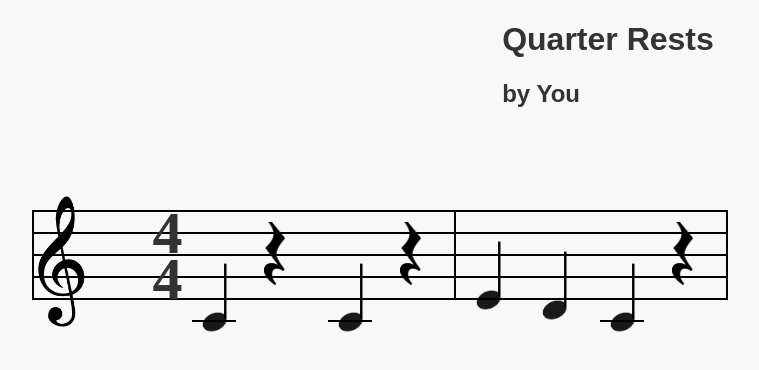
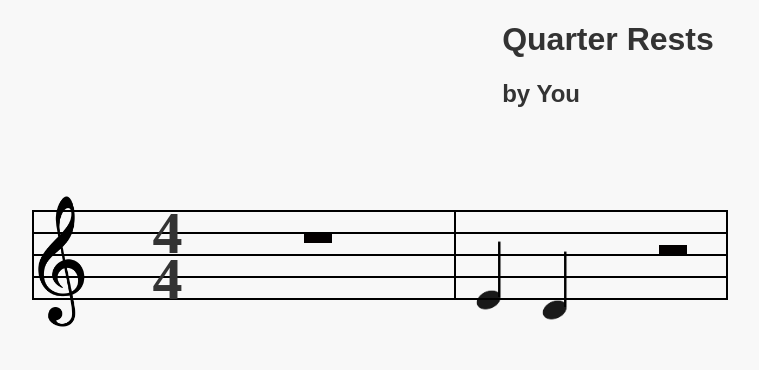
Before and after one commit to rickysoliman/piano-teacher, an Angular app: page / in a window 1280 px wide. Shown: the top 370 px of the page, without its empty margins (32-791 px from the left). Built offline with nearby package versions, Linux system fonts and the light colour scheme.

Commit message:
whole and half rests

```diff
--- a/src/app/app.component.ts
+++ b/src/app/app.component.ts
@@ -1,5 +1,5 @@
 import { Component } from '@angular/core';
-import { maryHadALittleLamb, cMajorScale, greensleeves, twinkleTwinkleLittleStar, wholeNotecMajorScale, songWithQuarterRests } from './song-data';
+import { maryHadALittleLamb, cMajorScale, greensleeves, twinkleTwinkleLittleStar, wholeNotecMajorScale, songWithHalfAndWholeRests } from './song-data';
 
 @Component({
   selector: 'app-root',
@@ -7,5 +7,5 @@ import { maryHadALittleLamb, cMajorScale, greensleeves, twinkleTwinkleLittleStar
   styleUrls: ['./app.component.scss']
 })
 export class AppComponent {
-  song = songWithQuarterRests;
+  song = songWithHalfAndWholeRests;
 }
--- a/src/app/components/measure/measure.component.html
+++ b/src/app/components/measure/measure.component.html
@@ -20,9 +20,9 @@
     <div *ngFor="let rest of restData; let i = index">
       <img
         *ngIf="rest !== null"
-        class="quarter-rest"
-        src="../../../assets/quarter-rest.png"
-        [ngStyle]="{ 'left.%': ((100 / measureData.timeSignature.top) * i) + 5 }"
+        [ngClass]="restClasses[rest]"
+        [src]="restImagePaths[rest]"
+        [ngStyle]="getRestStyles(i)"
       >
     </div>
   </div>
--- a/src/app/components/measure/measure.component.scss
+++ b/src/app/components/measure/measure.component.scss
@@ -41,3 +41,19 @@
   position: absolute;
   bottom: 15px;
 }
+
+.half-rest, .whole-rest {
+  width: 28px;
+  height: 9px;
+  position: absolute;
+}
+
+.half-rest {
+  bottom: 46px;
+  padding-left: 20%;
+}
+
+.whole-rest {
+  bottom: 57px;
+  padding-left: 40%;
+}
--- a/src/app/components/measure/measure.component.ts
+++ b/src/app/components/measure/measure.component.ts
@@ -10,6 +10,16 @@ export class MeasureComponent {
   @Input() measureData!: Measure;
   noteData: any = {};
   restData: any = [];
+  restImagePaths: any = {
+    '1': '../../../assets/quarter-rest.png',
+    '2': '../../../assets/half-or-whole-rest.png',
+    '4': '../../../assets/half-or-whole-rest.png',
+  };
+  restClasses: any = {
+    '1': 'quarter-rest',
+    '2': 'half-rest',
+    '4': 'whole-rest',
+  };
 
   ngOnInit() {
     this.restData = new Array(this.measureData.timeSignature.top).fill(null);
@@ -29,6 +39,12 @@ export class MeasureComponent {
       }
     });
     console.log({ noteData: this.noteData, restData: this.restData });
+  }
+
+  getRestStyles(index: number): any {
+    return {
+      'left.%': ((100 / this.measureData.timeSignature.top) * index) + 5
+    };
   }
 
   getNotePosition(note: Note): string {
--- a/src/app/song-data.ts
+++ b/src/app/song-data.ts
@@ -1,6 +1,6 @@
 import { Song } from "./types";
 
-export const songWithQuarterRests: Song = {
+export const songWithHalfAndWholeRests: Song = {
   title: 'Quarter Rests',
   composer: 'You', // Replace with your name or desired composer
   bpm: 100,
@@ -12,10 +12,7 @@ export const songWithQuarterRests: Song = {
       trebleClef: true,
       measureNumber: 1,
       notes: [
-        { duration: 1, name: 'C', octave: 4, beat: 1 },
-        { duration: 1, name: 'rest', octave: null, beat: 2 },
-        { duration: 1, name: 'C', octave: 4, beat: 3 },
-        { duration: 1, name: 'rest', octave: null, beat: 4 },
+        { duration: 4, name: 'rest', octave: null, beat: 1 },
       ],
     },
     {
@@ -25,8 +22,7 @@ export const songWithQuarterRests: Song = {
       notes: [
         { duration: 1, name: 'E', octave: 4, beat: 1 },
         { duration: 1, name: 'D', octave: 4, beat: 2 },
-        { duration: 1, name: 'C', octave: 4, beat: 3 },
-        { duration: 1, name: 'rest', octave: null, beat: 4 },
+        { duration: 2, name: 'rest', octave: null, beat: 3 },
       ],
     },
   ],
```
Also changed, not shown: src/assets/half-or-whole-rest.png (added).
